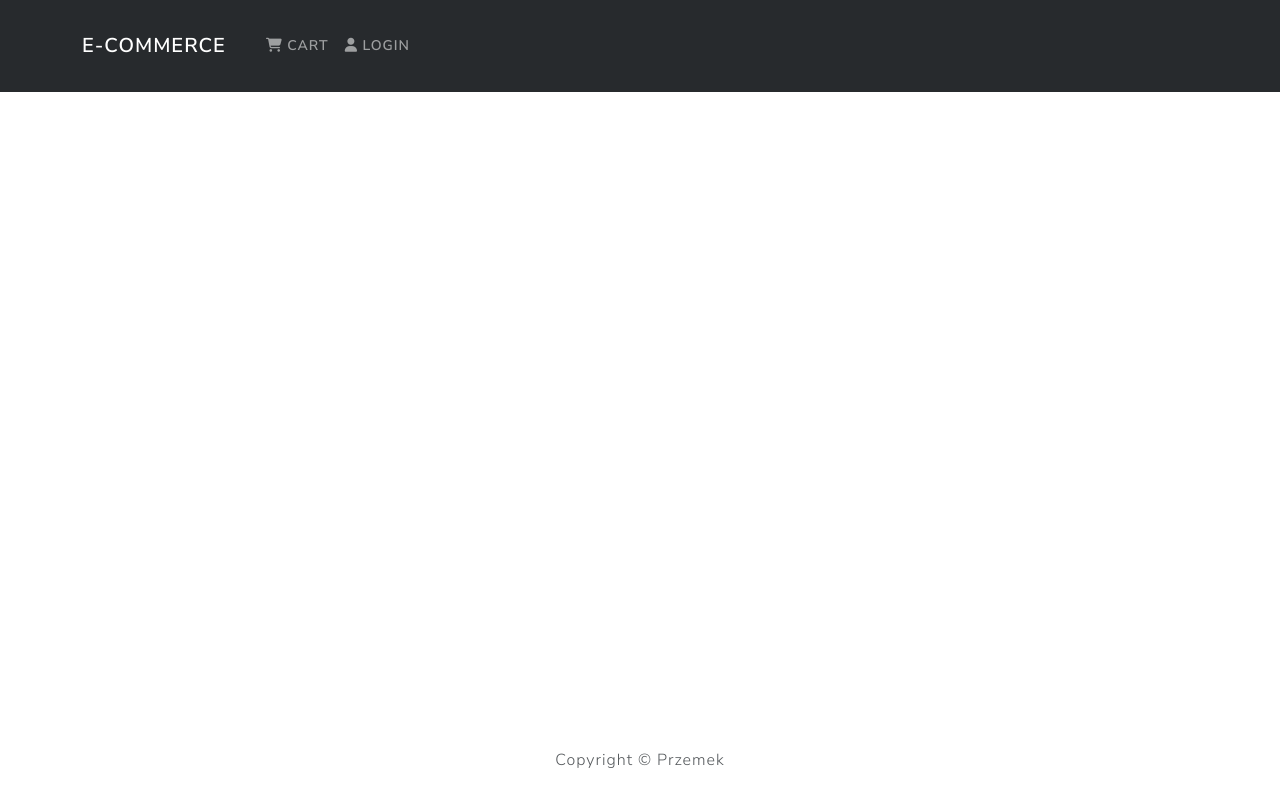
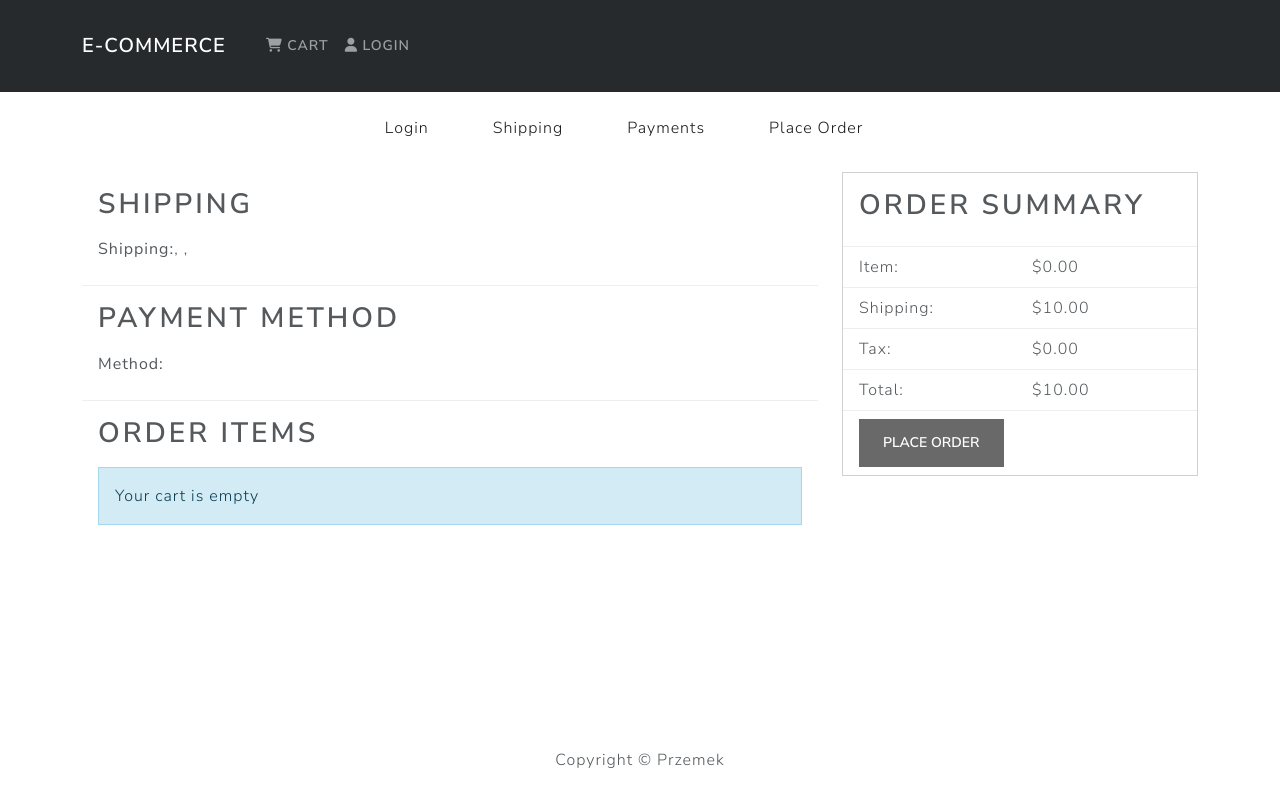
Before and after one commit to alucardo/python-react-eccomerce, a React (Create React App) app in the folder frontend/: page /placeorder in a window 1280 px wide. Built offline with nearby package versions, Linux system fonts and the light colour scheme.

Commit message:
Place order screen start

```diff
--- a/frontend/src/App.js
+++ b/frontend/src/App.js
@@ -12,6 +12,7 @@
 import ProfileScreen from "./screens/ProfileScreen";
 import ShippingScreen from "./screens/ShippingScreen";
 import PaymentScreen from "./screens/PaymentScreen";
+import PlaceOrderScreen from "./screens/PlaceOrderScreen";
 
 
 function App() {
@@ -29,6 +30,7 @@
                 <Route path='/cart/:id?' element={ <CartScreen/>} />
                 <Route path='/shipping' element={ <ShippingScreen/> } />
                 <Route path='/payment' element={ <PaymentScreen/> } />
+                <Route path='/placeorder' element={ <PlaceOrderScreen/> } />
               </Routes>
           </Container>
       </main>
--- /dev/null
+++ b/frontend/src/screens/PlaceOrderScreen.js
@@ -0,0 +1,128 @@
+import React, { useState } from "react"
+import { useDispatch, useSelector } from 'react-redux'
+import { useNavigate, Link } from "react-router-dom"
+import { Button, Row, Col, ListGroup, Image, Card } from "react-bootstrap"
+import FormContainer from "../components/FormContainer";
+import CheckoutSteps from "../components/CheckoutSteps"
+import Message from "../components/Message";
+
+function PlaceOrderScreen() {
+    const cart = useSelector( state => state.cart )
+    cart.itemsPrice = cart.cartItems.reduce((acc, item) => acc + item.price * item.qty, 0).toFixed(2)
+    cart.shippingPrice = (cart.itemsPrice > 100 ? 0 : 10).toFixed(2)
+    cart.taxPrice = Number((0.23) * cart.itemsPrice).toFixed(2)
+    cart.totalPrice = Number( Number(cart.itemsPrice) + Number(cart.shippingPrice) + Number(cart.taxPrice) ).toFixed(2)
+
+
+    const dispatch = useDispatch()
+    const navigate = useNavigate()
+
+
+    const placeOrder = () => {
+
+    }
+
+    return (
+        <div>
+            <CheckoutSteps step1 step2 step3 step4 />
+            <Row>
+                <Col md={8}>
+                    <ListGroup variant='flush'>
+                        <ListGroup.Item>
+                            <h2>Shipping</h2>
+                            <p>
+                                <strong>Shipping:</strong>
+                                { cart.shippingAddress.address }, { cart.shippingAddress.postalCode }
+                                { cart.shippingAddress.city }, { cart.shippingAddress.country }
+                            </p>
+                        </ListGroup.Item>
+
+                        <ListGroup.Item>
+                            <h2>Payment Method</h2>
+                            <p>
+                                <strong>Method:</strong>
+                                { cart.paymentMethod }
+                            </p>
+                        </ListGroup.Item>
+
+                        <ListGroup.Item>
+                            <h2>Order Items</h2>
+                            {
+                                cart.cartItems.length === 0 ? (
+                                    <Message variant='info'>Your cart is empty</Message>
+                                ) : (
+                                    <ListGroup variant='flush'>
+                                        { cart.cartItems.map((item, index) => (
+                                            <ListGroup.Item key={index}>
+                                                <Row>
+                                                    <Col md={1}><Image src={item.image} alt={item.name} fluid rounded/></Col>
+                                                    <Col>
+                                                        <Link to={`/products/${item.id}`}>{item.name}</Link>
+                                                    </Col>
+                                                    <Col md={4}>
+                                                        {item.qty} X ${item.price} = { (item.qty * item.price).toFixed(2) }
+                                                    </Col>
+                                                </Row>
+                                            </ListGroup.Item>
+                                        ))}
+                                    </ListGroup>
+                                )
+                            }
+                        </ListGroup.Item>
+
+                    </ListGroup>
+                </Col>
+                <Col md={4}>
+                    <Card>
+                        <ListGroup variant='flush'>
+                            <ListGroup.Item>
+                                <h2>Order Summary</h2>
+                            </ListGroup.Item>
+
+                            <ListGroup.Item>
+                                <Row>
+                                    <Col>Item:</Col>
+                                    <Col>${cart.itemsPrice}</Col>
+                                </Row>
+                            </ListGroup.Item>
+
+                            <ListGroup.Item>
+                                <Row>
+                                    <Col>Shipping:</Col>
+                                    <Col>${cart.shippingPrice}</Col>
+                                </Row>
+                            </ListGroup.Item>
+
+                            <ListGroup.Item>
+                                <Row>
+                                    <Col>Tax:</Col>
+                                    <Col>${cart.taxPrice}</Col>
+                                </Row>
+                            </ListGroup.Item>
+
+                            <ListGroup.Item>
+                                <Row>
+                                    <Col>Total:</Col>
+                                    <Col>${cart.totalPrice}</Col>
+                                </Row>
+                            </ListGroup.Item>
+
+                            <ListGroup.Item>
+                                <Button
+                                    type='button'
+                                    className='btn-block'
+                                    disabled={ cart.cartItems.length === 0 }
+                                    onClick={placeOrder}
+                                >
+                                    Place Order
+                                </Button>
+                            </ListGroup.Item>
+                        </ListGroup>
+                    </Card>
+                </Col>
+            </Row>
+        </div>
+    )
+}
+
+export default PlaceOrderScreen
```
